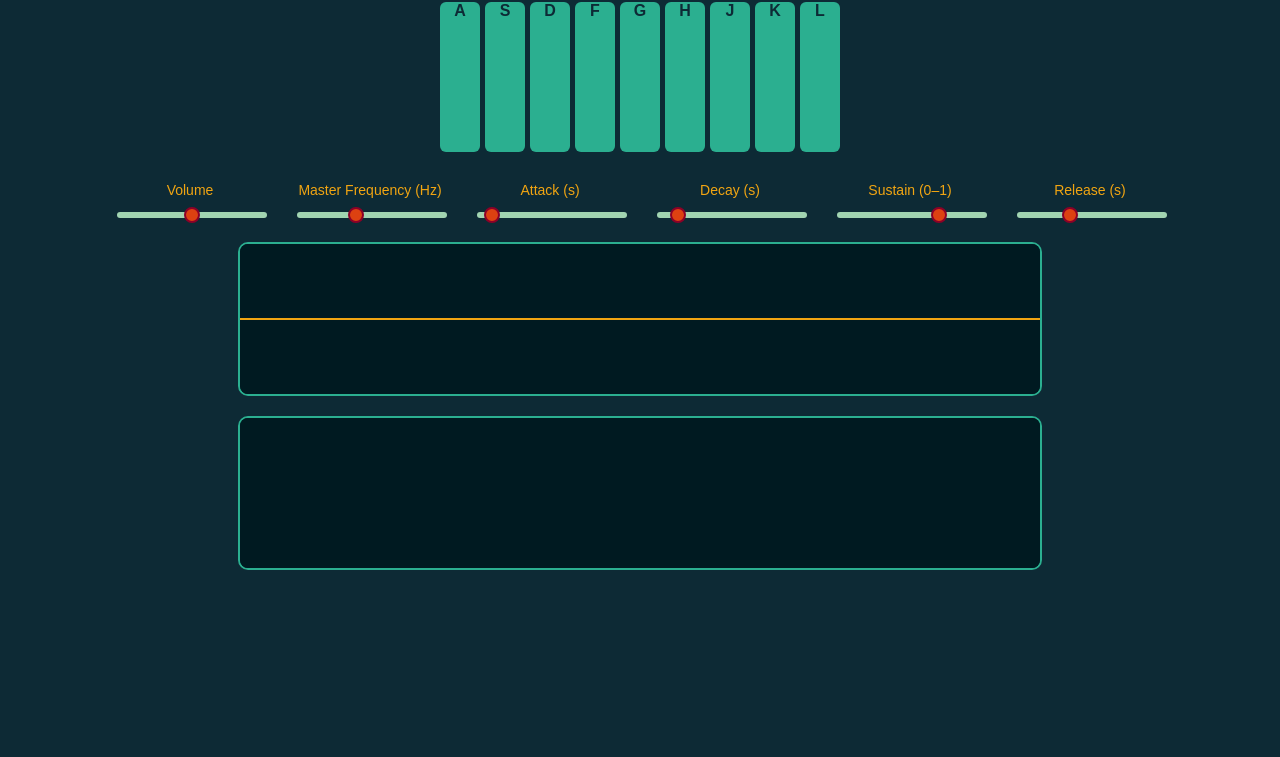
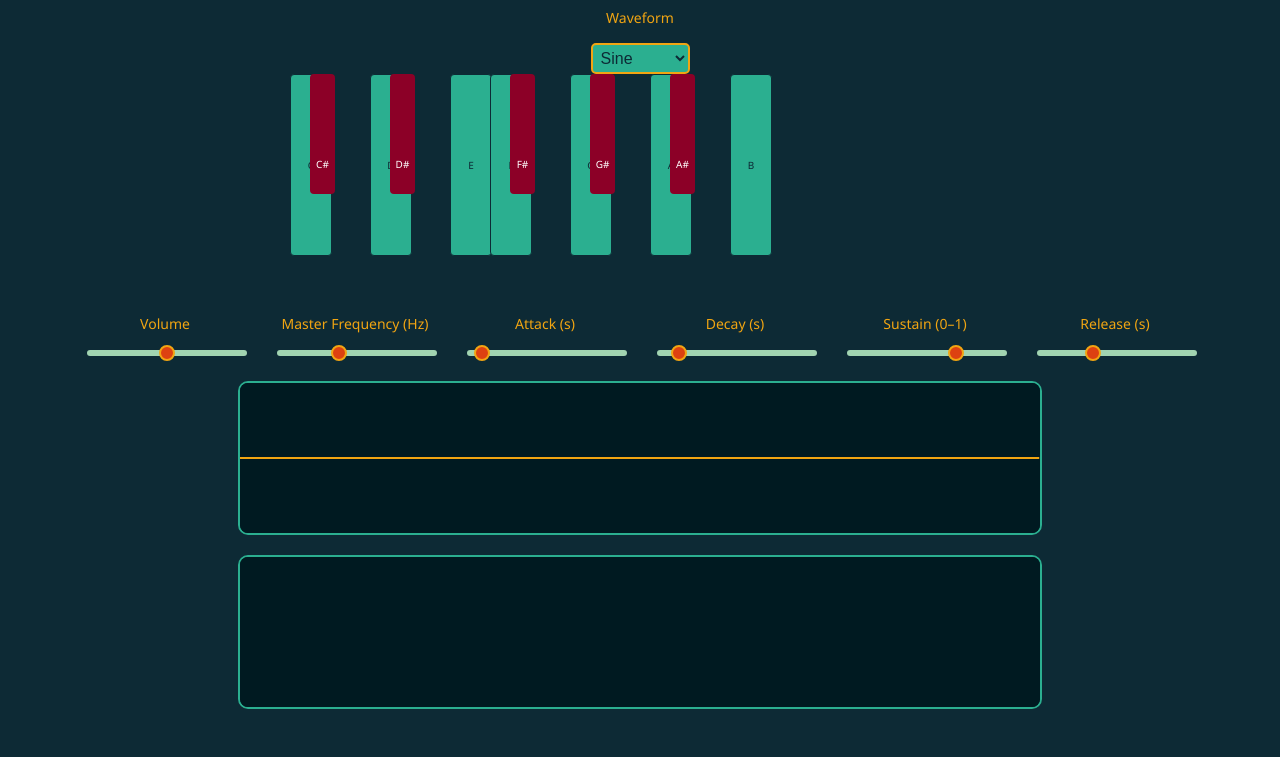
Before and after one commit to LeoBarassi/physics, a website: page keyboard-player.html in a window 1280 px wide. Shown: the part 104-861 px from the top of the page. Before the commit the page ends 800 px from the top, so only its background shows below. Drawn offline with Linux system fonts and the light colour scheme.

Commit message:
Update keyboard-player.html

```diff
--- a/keyboard-player.html
+++ b/keyboard-player.html
@@ -2,51 +2,59 @@
 <html lang="en">
 <head>
   <meta charset="UTF-8" />
-  <title>Synth Piano</title>
+  <title>Advanced Synth Piano</title>
   <style>
     body {
       background: #0D2A35;
       color: #A1D4B1;
-      font-family: 'Arial', sans-serif;
+      font-family: 'Segoe UI', sans-serif;
       padding: 20px;
       text-align: center;
     }
 
     h1 {
-      color: #dd4111;
+      color: #F1A512;
       margin-bottom: 20px;
     }
 
-    #piano {
-      display: flex;
-      justify-content: center;
-      flex-wrap: wrap;
-      gap: 5px;
-      margin-bottom: 30px;
+    #pianoContainer {
+      position: relative;
+      width: 700px;
+      margin: 0 auto 40px;
+      height: 200px;
     }
 
-    .key {
+    .white-key, .black-key {
+      position: absolute;
+      border-radius: 4px;
+      cursor: pointer;
+      font-size: 10px;
+      text-align: center;
+      line-height: 180px;
+      user-select: none;
+    }
+
+    .white-key {
+      width: 40px;
+      height: 180px;
       background: #2BAF90;
-      border: none;
-      width: 40px;
-      height: 150px;
-      font-weight: bold;
       color: #0D2A35;
-      cursor: pointer;
-      border-radius: 6px;
-      transition: background 0.1s;
+      border: 1px solid #0D2A35;
+      z-index: 1;
+    }
+
+    .black-key {
+      width: 25px;
+      height: 120px;
+      background: #8C0027;
+      color: white;
+      z-index: 2;
+      top: 0;
     }
 
     .key.pressed {
-      background: #F1A512;
-    }
-
-    canvas {
-      display: block;
-      margin: 20px auto;
-      background: #001a21;
-      border-radius: 10px;
-      border: 2px solid #2BAF90;
+      background: #F1A512 !important;
+      color: #0D2A35;
     }
 
     .sliders {
@@ -59,7 +67,7 @@
 
     .slider-group {
       text-align: center;
-      width: 150px;
+      width: 160px;
     }
 
     label {
@@ -76,7 +84,6 @@
       background: #A1D4B1;
       border-radius: 3px;
       outline: none;
-      transition: background 0.3s;
     }
 
     input[type=range]::-webkit-slider-thumb {
@@ -85,20 +92,44 @@
       width: 16px;
       height: 16px;
       background: #DD4111;
-      border: 2px solid #8C0027;
+      border: 2px solid #F1A512;
       border-radius: 50%;
       cursor: pointer;
-      transition: background 0.3s;
     }
 
-    input[type=range]:hover::-webkit-slider-thumb {
-      background: #F1A512;
+    canvas {
+      display: block;
+      margin: 20px auto;
+      background: #001a21;
+      border-radius: 10px;
+      border: 2px solid #2BAF90;
+    }
+
+    select {
+      background: #2BAF90;
+      color: #0D2A35;
+      font-size: 16px;
+      padding: 4px;
+      border-radius: 5px;
+      border: 2px solid #F1A512;
+      margin-top: 10px;
     }
   </style>
 </head>
 <body>
-  <h1>Synth Piano</h1>
-  <div id="piano"></div>
+  <h1>Advanced Synth Piano</h1>
+
+  <div>
+    <label for="waveform">Waveform</label>
+    <select id="waveform">
+      <option value="sine">Sine</option>
+      <option value="square">Square</option>
+      <option value="sawtooth">Sawtooth</option>
+      <option value="triangle">Triangle</option>
+    </select>
+  </div>
+
+  <div id="pianoContainer"></div>
 
   <div class="sliders">
     <div class="slider-group">
@@ -138,6 +169,7 @@
     gainNode.connect(analyser);
     analyser.connect(context.destination);
 
+    const waveformSelect = document.getElementById("waveform");
     const volumeSlider = document.getElementById("volume");
     const masterFreqSlider = document.getElementById("masterFreq");
 
@@ -146,82 +178,77 @@
     const sustainSlider = document.getElementById("sustain");
     const releaseSlider = document.getElementById("release");
 
-    volumeSlider.addEventListener("input", () => {
-      gainNode.gain.value = volumeSlider.value;
-    });
-
     gainNode.gain.value = volumeSlider.value;
 
-    const keys = "ASDFGHJKL".split("");
-    const piano = document.getElementById("piano");
+    const notes = [
+      { note: "C", freq: 261.63 },
+      { note: "C#", freq: 277.18 },
+      { note: "D", freq: 293.66 },
+      { note: "D#", freq: 311.13 },
+      { note: "E", freq: 329.63 },
+      { note: "F", freq: 349.23 },
+      { note: "F#", freq: 369.99 },
+      { note: "G", freq: 392.00 },
+      { note: "G#", freq: 415.30 },
+      { note: "A", freq: 440.00 },
+      { note: "A#", freq: 466.16 },
+      { note: "B", freq: 493.88 }
+    ];
 
-    const keyStates = {};
+    const piano = document.getElementById("pianoContainer");
+    const keyMap = {};
+    const keyWidth = 40;
+    const blackOffsets = { 1: true, 3: true, 6: true, 8: true, 10: true };
 
-    keys.forEach((keyChar, i) => {
+    notes.forEach((n, i) => {
+      const isBlack = n.note.includes("#");
       const key = document.createElement("div");
-      key.className = "key";
-      key.textContent = keyChar;
+      key.className = isBlack ? "black-key key" : "white-key key";
+      key.textContent = n.note;
+      const pos = i - (isBlack ? 0.5 : 0);
+      key.style.left = `${pos * keyWidth}px`;
       piano.appendChild(key);
 
       const playNote = () => {
-        const freq = parseFloat(masterFreqSlider.value) * Math.pow(2, i / 12);
         const osc = context.createOscillator();
         const amp = context.createGain();
 
-        osc.type = "sine";
+        const freq = n.freq * parseFloat(masterFreqSlider.value) / 440;
         osc.frequency.value = freq;
-        osc.connect(amp).connect(gainNode);
+        osc.type = waveformSelect.value;
 
         const now = context.currentTime;
         const attack = parseFloat(attackSlider.value);
         const decay = parseFloat(decaySlider.value);
         const sustain = parseFloat(sustainSlider.value);
         const release = parseFloat(releaseSlider.value);
+        const vol = parseFloat(volumeSlider.value);
 
         amp.gain.setValueAtTime(0, now);
-        amp.gain.linearRampToValueAtTime(volumeSlider.value, now + attack);
-        amp.gain.linearRampToValueAtTime(volumeSlider.value * sustain, now + attack + decay);
+        amp.gain.linearRampToValueAtTime(vol, now + attack);
+        amp.gain.linearRampToValueAtTime(vol * sustain, now + attack + decay);
 
+        osc.connect(amp).connect(gainNode);
         osc.start(now);
-        keyStates[keyChar] = { osc, amp, startedAt: now, release };
-      };
 
-      const stopNote = () => {
-        const note = keyStates[keyChar];
-        if (!note) return;
+        key.classList.add("pressed");
 
-        const now = context.currentTime;
-        note.amp.gain.cancelScheduledValues(now);
-        note.amp.gain.setValueAtTime(note.amp.gain.value, now);
-        note.amp.gain.linearRampToValueAtTime(0, now + note.release);
-        note.osc.stop(now + note.release);
-        delete keyStates[keyChar];
+        return () => {
+          amp.gain.cancelScheduledValues(now);
+          amp.gain.setValueAtTime(amp.gain.value, now);
+          amp.gain.linearRampToValueAtTime(0, now + release);
+          osc.stop(now + release);
+          key.classList.remove("pressed");
+        };
       };
 
       key.addEventListener("mousedown", () => {
-        key.classList.add("pressed");
-        playNote();
-      });
-      key.addEventListener("mouseup", () => {
-        key.classList.remove("pressed");
-        stopNote();
-      });
-
-      window.addEventListener("keydown", (e) => {
-        if (e.key.toUpperCase() === keyChar && !keyStates[keyChar]) {
-          key.classList.add("pressed");
-          playNote();
-        }
-      });
-
-      window.addEventListener("keyup", (e) => {
-        if (e.key.toUpperCase() === keyChar) {
-          key.classList.remove("pressed");
-          stopNote();
-        }
+        const stop = playNote();
+        key.onmouseup = () => stop();
       });
     });
 
+    // Visualizers
     const oscCanvas = document.getElementById("oscilloscope");
     const oscCtx = oscCanvas.getContext("2d");
     const freqCanvas = document.getElementById("frequency");
@@ -236,7 +263,6 @@
       oscCtx.lineWidth = 2;
       oscCtx.strokeStyle = "#F1A512";
       oscCtx.beginPath();
-
       const sliceWidth = oscCanvas.width / dataArray.length;
       let x = 0;
       for (let i = 0; i < dataArray.length; i++) {
@@ -245,7 +271,6 @@
         i === 0 ? oscCtx.moveTo(x, y) : oscCtx.lineTo(x, y);
         x += sliceWidth;
       }
-      oscCtx.lineTo(oscCanvas.width, oscCanvas.height / 2);
       oscCtx.stroke();
     }
 
```
